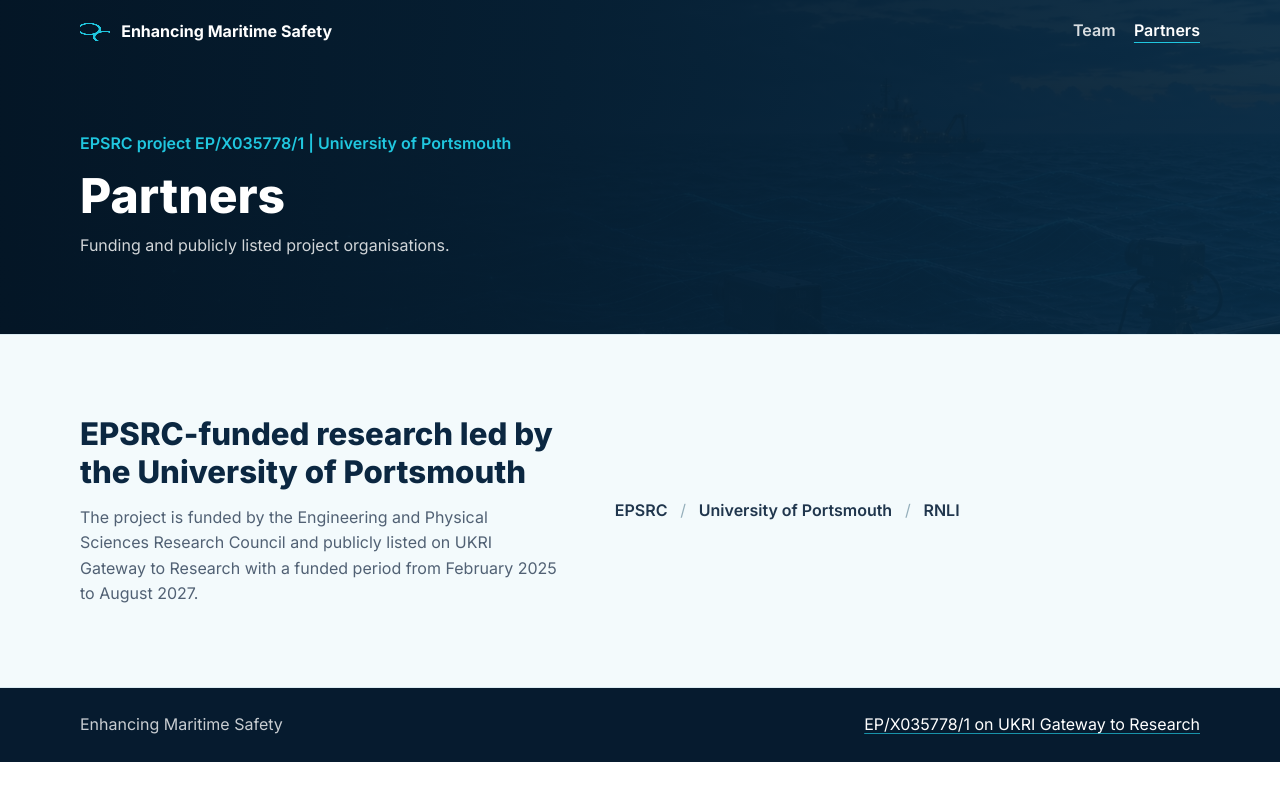
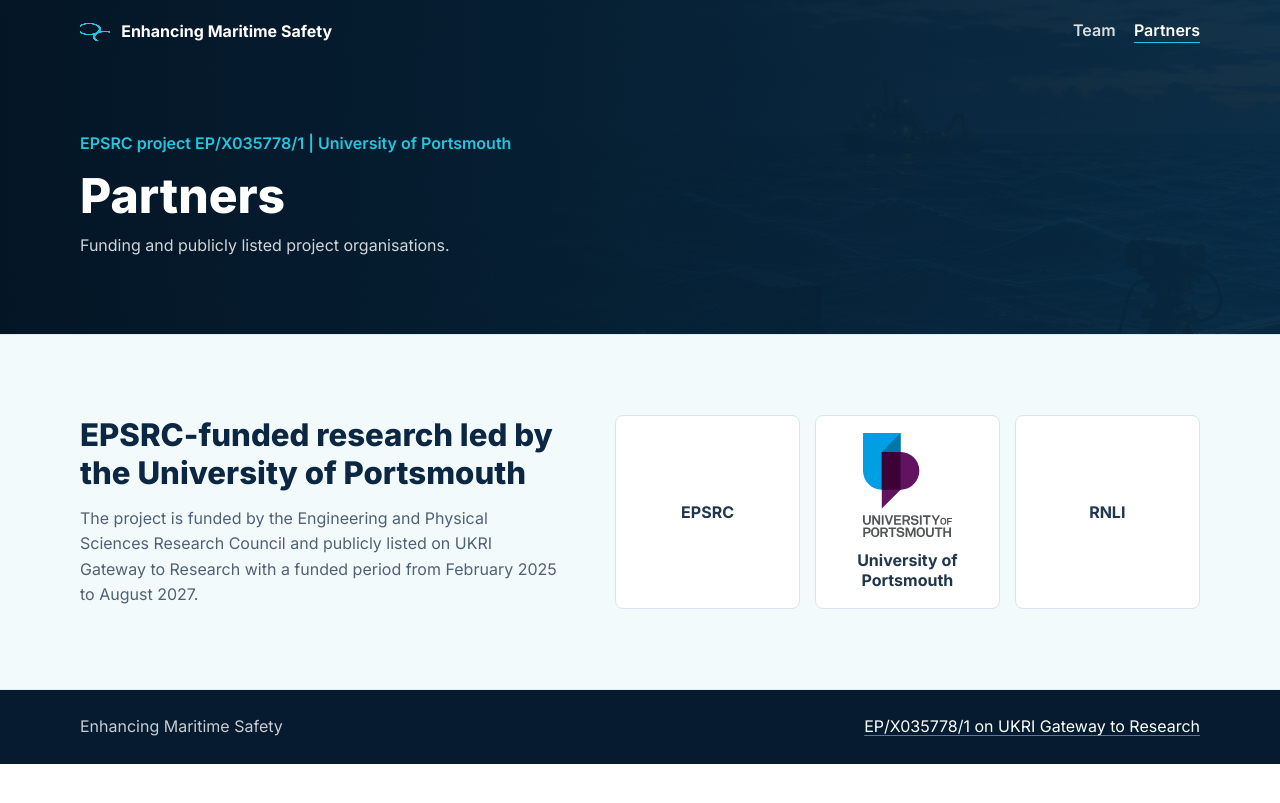
Before and after one commit to stereoocean/stereoocean.github.io, a Jekyll site: the page built from partners.md, in a window 1280 px wide. Shown: the top 803 px of the page. Built offline with Jekyll 4.4.1, drawn with Linux system fonts in a browser that asks for light colours.

Commit message:
Add partner logo cards

```diff
--- a/_includes/partner-list.html
+++ b/_includes/partner-list.html
@@ -1,5 +1,12 @@
 <div class="partner-list" aria-label="Publicly listed project organisations">
   {% for partner in site.data.partners %}
-    <span>{{ partner }}</span>
+    <a class="partner-card" href="{{ partner.url }}">
+      {% if partner.logo %}
+        <span class="partner-logo-frame">
+          <img class="partner-logo" src="{{ partner.logo | relative_url }}" alt="{{ partner.logo_alt }}" loading="lazy">
+        </span>
+      {% endif %}
+      <span class="partner-name">{{ partner.short_name }}</span>
+    </a>
   {% endfor %}
 </div>
--- a/assets/css/site.css
+++ b/assets/css/site.css
@@ -571,24 +571,55 @@ h3 {
 }
 
 .partner-list {
-  display: flex;
-  flex-wrap: wrap;
-  gap: 0.45rem 0.8rem;
-  color: #20364d;
-  font-size: 1.00rem;
-  line-height: 1.7;
+  display: grid;
+  grid-template-columns: repeat(3, minmax(0, 1fr));
+  gap: 0.9rem;
 }
 
-.partner-list span {
-  display: inline;
-  font-weight: 600;
+.partner-card {
+  display: grid;
+  min-height: 164px;
+  align-content: center;
+  gap: 0.8rem;
+  padding: 1.1rem;
+  border: 1px solid var(--line);
+  border-radius: var(--radius);
+  color: #20364d;
+  background: #ffffff;
+  text-align: center;
+  text-decoration: none;
+  transition: border-color 160ms ease, background 160ms ease;
 }
 
-.partner-list span:not(:last-child)::after {
-  content: "/";
-  margin-left: 0.8rem;
-  color: #95afbb;
-  font-weight: 400;
+.partner-card:hover,
+.partner-card:focus {
+  border-color: #94dbe7;
+  background: #f8fcfd;
+}
+
+.partner-logo-frame {
+  display: flex;
+  min-height: 88px;
+  align-items: center;
+  justify-content: center;
+}
+
+.partner-logo {
+  display: block;
+  max-width: 100%;
+  max-height: 88px;
+  object-fit: contain;
+}
+
+.partner-name {
+  color: #20364d;
+  font-size: 1rem;
+  font-weight: 700;
+  line-height: 1.25;
+}
+
+.partner-card:nth-child(2) .partner-logo {
+  max-height: 104px;
 }
 
 .site-footer {
@@ -645,7 +676,8 @@ h3 {
   }
 
   .output-grid,
-  .team-grid {
+  .team-grid,
+  .partner-list {
     grid-template-columns: repeat(2, minmax(0, 1fr));
   }
 }
@@ -716,6 +748,7 @@ h3 {
 
   .output-grid,
   .team-grid,
+  .partner-list,
   .output-meta {
     grid-template-columns: 1fr;
   }
```
Also changed, not shown: _data/partners.yml (+11 -3 lines), assets/img/partners/university-of-portsmouth.svg (added).
